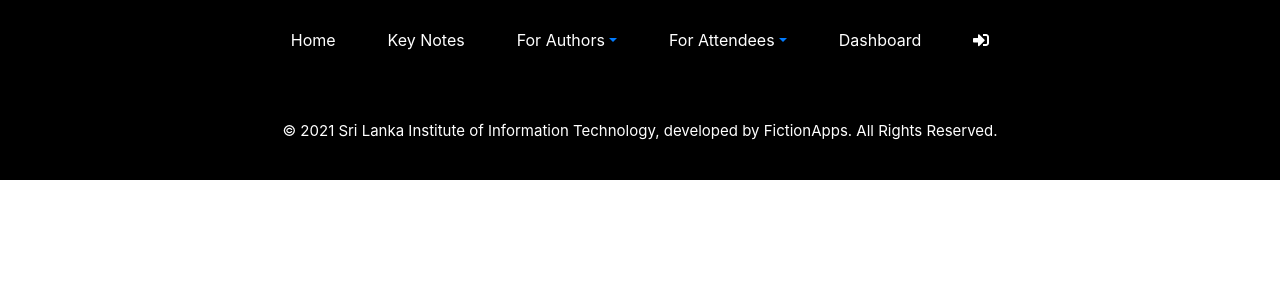
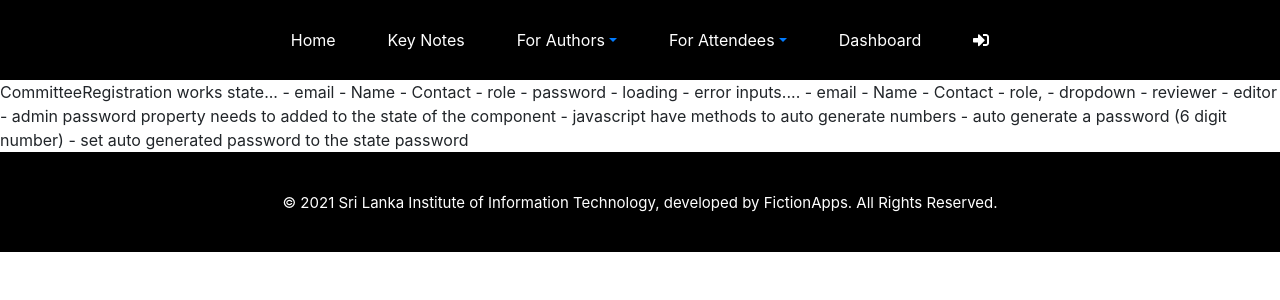
Before and after one commit to shamoda/ICAF-fe, a React (Vite) app: page /committeeregistration in a window 1280 px wide. Shown: the top 300 px of the page. Built offline with nearby package versions, Linux system fonts and the light colour scheme.

Commit message:
code refactor

```diff
--- a/package.json
+++ b/package.json
@@ -23,6 +23,7 @@
     "react": "^17.0.2",
     "react-bootstrap": "^1.5.2",
     "react-dom": "^17.0.2",
+    "react-paypal-button-v2": "^2.6.3",
     "react-router-dom": "^5.2.0",
     "sweetalert": "^2.1.2"
   }
--- a/src/component/AttendeeRegistration/AttendeeRegistration.css
+++ b/src/component/AttendeeRegistration/AttendeeRegistration.css
@@ -27,7 +27,7 @@
 .attendeeregistration-button {
     font-weight: 600;
     background-color: black !important;
-    margin-top: 20px;
+    margin-top: 10px;
 }
 
 .attendeeregistration-error {
@@ -37,3 +37,15 @@
     margin-top: 5px;
     margin-bottom: 20px;
 }
+
+.attendeeregistration-arrow {
+    font-weight: 600;
+    background-color: transparent !important;
+    margin-top: 10px;
+    color: black !important;
+    border: none !important;
+}
+
+.attendeeregistration-paypal {
+    width: 100px !important;
+}
--- /dev/null
+++ b/src/component/CommitteeRegistration/CommitteeRegistration.js
@@ -0,0 +1,41 @@
+import React, { Component } from 'react';
+import './CommitteeRegistration.css'
+
+class CommitteeRegistration extends Component {
+    state = {  }
+    render() {
+        return (
+            <div>
+                CommitteeRegistration works
+
+                state...
+                - email
+                - Name
+                - Contact
+                - role
+                - password
+                - loading
+                - error
+
+                inputs....
+                - email
+                - Name
+                - Contact
+                - role,
+                    - dropdown
+                        - reviewer
+                        - editor
+                        - admin
+
+                password property needs to added to the state of the component
+                - javascript have methods to auto generate numbers
+                - auto generate a password (6 digit number)
+                - set auto generated password to the state password
+
+                {/* this.setstate({password: Math.floor(100000 + Math.random() * 900000)}) */}
+            </div>
+         );
+    }
+}
+
+export default CommitteeRegistration;
--- a/src/component/FrontEnd.js
+++ b/src/component/FrontEnd.js
@@ -1,6 +1,7 @@
 import React, { Component } from 'react';
 import {BrowserRouter as Router, Route, Switch } from 'react-router-dom';
 import AttendeeRegistration from './AttendeeRegistration/AttendeeRegistration';
+import CommitteeRegistration from './CommitteeRegistration/CommitteeRegistration';
 import Footer from './Header-Footer/Footer';
 import Header from './Header-Footer/Header';
 import Home from './Home/Home';
@@ -9,7 +10,6 @@ import KeyNotes from './KeyNotes/KeyNotes';
 import Login from './Login/Login';
 import PaperRegistration from './PaperRegistration/PaperRegistration';
 import Papers from './Papers/Papers';
-import Presentations from './Presentations/Presentations';
 import Program from './Program/Program';
 import Downloads from './TemplatesDownloads/Downloads';
 import Workshops from './Workshops/Workshops';
@@ -25,7 +25,7 @@ class FrontEnd extends Component {
                             <Route path="/" exact component={Home} />
                             <Route path="/keynotes" component={KeyNotes}/>
                             <Route path="/papers" component={Papers}/>
-                            <Route path="/presentations" component={Presentations}/>
+                            {/* <Route path="/presentations" component={Presentations}/> */}
                             <Route path="/workshops" component={Workshops}/>
                             <Route path="/importantdates" component={ImportantDates}/>
                             <Route path="/downloads" component={Downloads}/>
@@ -33,6 +33,7 @@ class FrontEnd extends Component {
                             <Route path="/login" component={Login}/>
                             <Route path="/paperregistration" component={PaperRegistration}/>
                             <Route path="/attendeeregistration" component={AttendeeRegistration}/>
+                            <Route path="/committeeregistration" component={CommitteeRegistration}/>
                         </Switch>
                     <Footer/>
                 </Router>
--- a/src/component/Header-Footer/Header.js
+++ b/src/component/Header-Footer/Header.js
@@ -66,7 +66,7 @@ class Header extends Component {
                             <Nav.Item>
                             <NavDropdown className="nav-link header-item header-dropdown" title={<span className="header-dropdown-item">For Authors</span>} id="nav-dropdown">
                                 <NavDropdown.Item onClick={this.papers} eventKey="4.1">Call for Papers</NavDropdown.Item>
-                                <NavDropdown.Item onClick={this.presentations} eventKey="4.1">Call for Presentations</NavDropdown.Item>
+                                {/* <NavDropdown.Item onClick={this.presentations} eventKey="4.1">Call for Presentations</NavDropdown.Item> */}
                                 <NavDropdown.Item onClick={this.workshops} eventKey="4.1">Call for Workshops</NavDropdown.Item>
                                 <NavDropdown.Divider />
                                 <NavDropdown.Item onClick={this.importantDates} eventKey="4.1">Important Dates</NavDropdown.Item>
--- a/src/component/Program/Program.js
+++ b/src/component/Program/Program.js
@@ -28,7 +28,7 @@ class Program extends Component {
 
                         <div className="program-topics">
                             <Button variant="dark" className="program-button"><FontAwesomeIcon style={{marginRight: "10px", marginTop:"3px"}} icon={ faFilePdf } />&nbsp; Research Papers</Button>
-                            <Button variant="dark" className="program-button"><FontAwesomeIcon style={{marginRight: "10px", marginTop:"3px"}} icon={ faFilePowerpoint } />&nbsp; Presentations</Button>
+                            {/* <Button variant="dark" className="program-button"><FontAwesomeIcon style={{marginRight: "10px", marginTop:"3px"}} icon={ faFilePowerpoint } />&nbsp; Presentations</Button> */}
                             <Button variant="dark" className="program-button"><FontAwesomeIcon style={{marginRight: "10px", marginTop:"3px"}} icon={ faCogs } />&nbsp; Workshops</Button>
                         </div>
                     </Container>
--- a/src/component/TemplatesDownloads/DownloadsDataService.js
+++ b/src/component/TemplatesDownloads/DownloadsDataService.js
@@ -7,9 +7,9 @@ class DownloadsDataService {
         return axios.get(`http://localhost:8080/api/v1/download/template/icaf-research-paper-template.docx`, {responseType: 'blob'});
     }
 
-    downloadPresentation(){
-        return axios.get(`http://localhost:8080/api/v1/download/template/icaf-presentation-template.pptx`, {responseType: 'blob'});
-    }
+    // downloadPresentation(){
+    //     return axios.get(`http://localhost:8080/api/v1/download/template/icaf-presentation-template.pptx`, {responseType: 'blob'});
+    // }
 
     downloadProposal(){
         return axios.get(`http://localhost:8080/api/v1/download/template/icaf-workshop-proposal-template.docx`, {responseType: 'blob'});
```
Also changed, not shown: src/component/AttendeeRegistration/AttendeeRegistration.js (+32 -2 lines), src/component/TemplatesDownloads/Downloads.js (+21 -21 lines), src/component/CommitteeRegistration/CommitteeRegistration.css (added), src/component/CommitteeRegistration/CommitteeRegistrationDataService.js (added), 1 other file (tests, documents, lock files or other folders).
